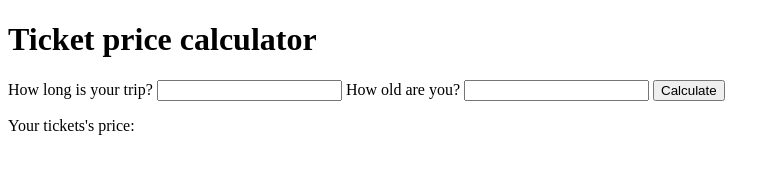
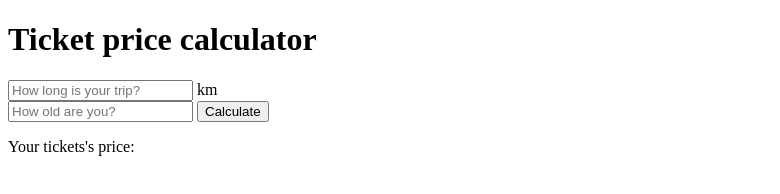
Before and after one commit to jacopo-derrico/js-biglietto-treno, a plain HTML site: page index.html in a window 1280 px wide. Shown: the whole page, without its empty margins (0-780 px from the left). Drawn offline with Linux system fonts and the light colour scheme.

Commit message:
modified form aspect

```diff
--- a/index.html
+++ b/index.html
@@ -14,17 +14,22 @@
     <div id="generator">
         <h1>Ticket price calculator</h1>
 
-        <form id="form" action="/action_page.php">
-            <label for="kilometers">How long is your trip?</label>
-            <input type="text" id="kilometers" name="kilometers">
-            <label for="age">How old are you?</label>
-            <input type="text" id="age" name="age">
+        <form id="form">
+            <!-- <label for="kilometers">How long is your trip?</label> -->
+            <div class="km">
+                <input class="data-input" type="number" id="kilometers" name="kilometers"
+                    placeholder="How long is your trip?">
+                <span>km</span>
+            </div>
+            <!-- <label for="age">How old are you?</label> -->
+            <input class="data-input" type="number" id="age" name="age" placeholder="How old are you?">
             <input id="calculate-btn" type="button" onclick="calcTicket()" value="Calculate">
         </form>
 
-        <p>Your tickets's price:</p>
-
-        <p id="result"></p>
+        <div class="flex-container">
+            <p class="price-text">Your tickets's price:</p>
+            <p id="result"></p>
+        </div>
     </div>
 
     <script type="text/javascript" src="./main.js"></script>
```
